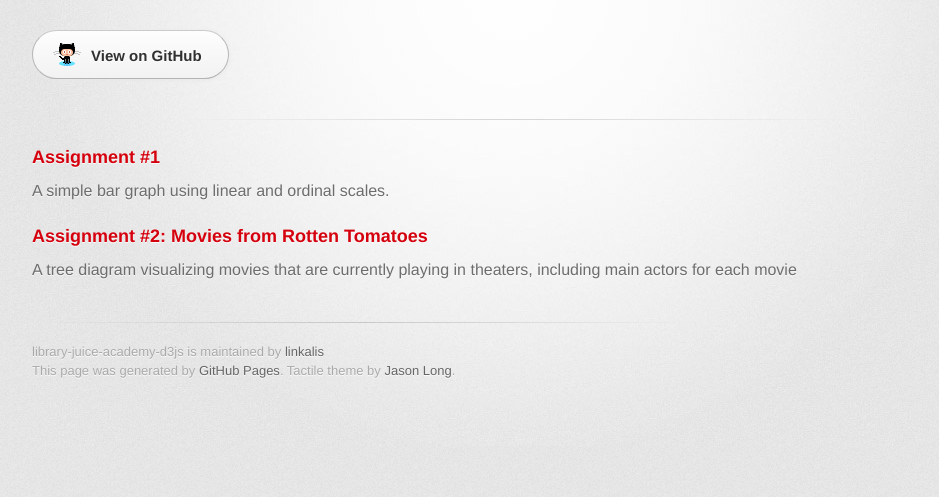
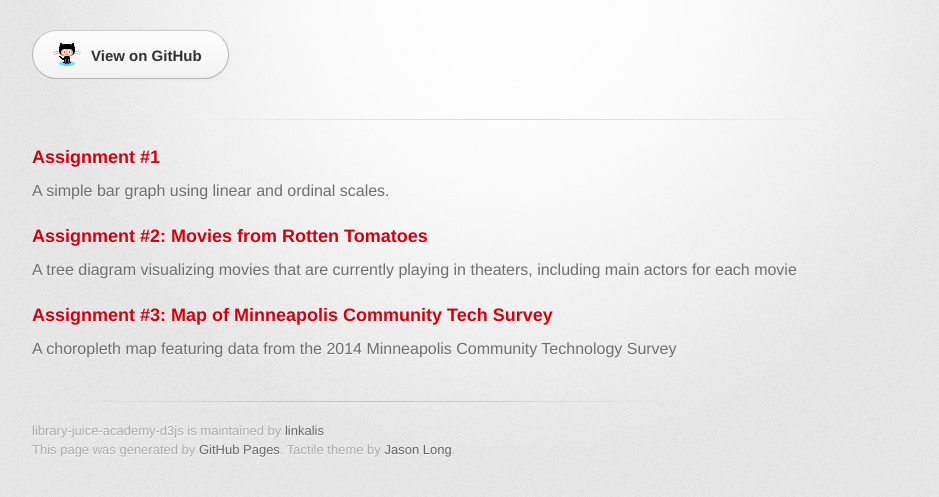
Before and after one commit to linkalis/library-juice-academy-d3js, a plain HTML site: page index.html in a window 1280 px wide. Shown: the part 127-624 px from the top of the page, without its empty margins (128-1067 px from the left). Drawn offline with Linux system fonts and the light colour scheme; a web font is replaced by a local one.

Commit message:
Added Assignment #2 to index.html

```diff
--- a/index.html
+++ b/index.html
@@ -37,6 +37,8 @@
           <p>A simple bar graph using linear and ordinal scales.</p>
           <h3><a id="assignment2" class="anchor" href="rotten-tomatoes-d3-tree-round.html" aria-hidden="true"><span class="octicon octicon-link">Assignment #2: Movies from Rotten Tomatoes</span></a></h3>
           <p>A tree diagram visualizing movies that are currently playing in theaters, including main actors for each movie</p>
+          <h3><a id="assignment3" class="anchor" href="map.html" aria-hidden="true"><span class="octicon octicon-link">Assignment #3: Map of Minneapolis Community Tech Survey</span></a></h3>
+          <p>A choropleth map featuring data from the 2014 Minneapolis Community Technology Survey</p>
         </section>
 
         <footer>
```
